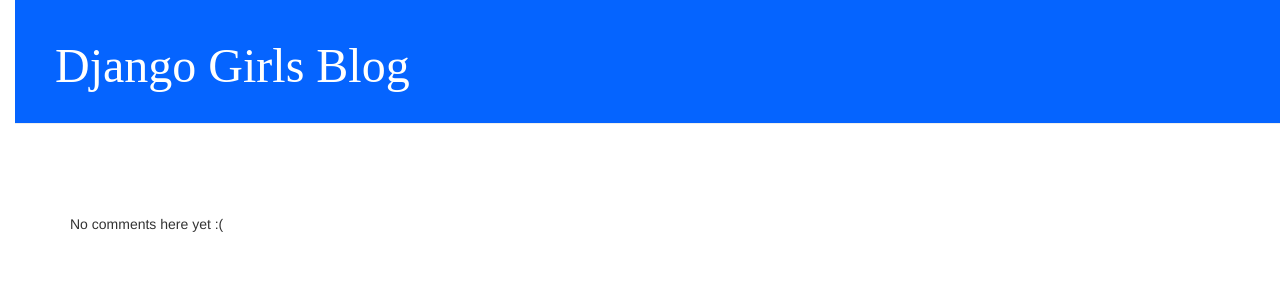
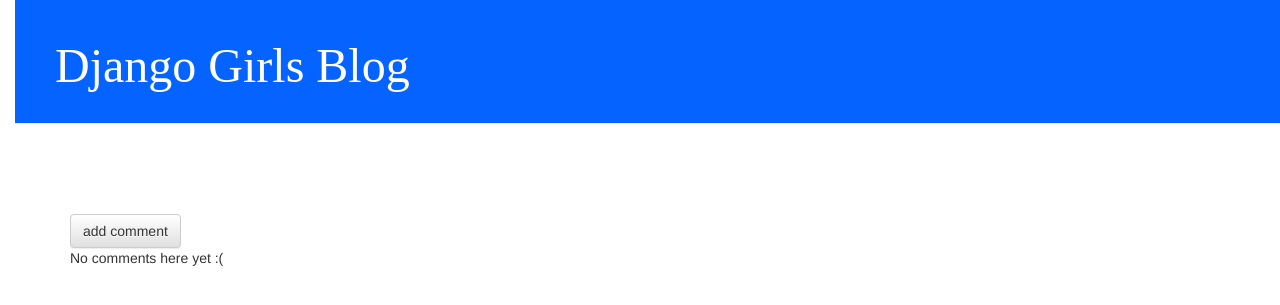
Before and after one commit to benjaminrodrigues/myfirstblog, a Django app: template blog/templates/blog/post_detail.html in a window 1280 px wide. Shown: the top 305 px of the page. Run offline with Django 3.2, Linux system fonts and the light colour scheme; the template is opened without the code that fills it, so the values that code supplies are empty; parts of the project's set-up code (start-up, migrations or seed data) failed here and were passed over; some libraries are stand-ins or nearby versions.

Commit message:
this might work

```diff
--- a/blog/templates/blog/post_detail.html
+++ b/blog/templates/blog/post_detail.html
@@ -10,6 +10,7 @@
         <h1>{{ post.title }}</h1>
         <p>{{ post.text|linebreaksbr }}</p>
     </div>
+    <a class="btn btn-default" href="{% url 'add_comment_to_post' pk=post.pk %}">add comment</a>
     {% for comment in post.comments.all %}
         {% if user.is_authenticated or comment.approved_comment %}
         <div class="comment">
```
Also changed, not shown: blog/templates/blog/add_comment_to_post.html (renamed from blog/templates/blog/add_comment_to_post.py).
